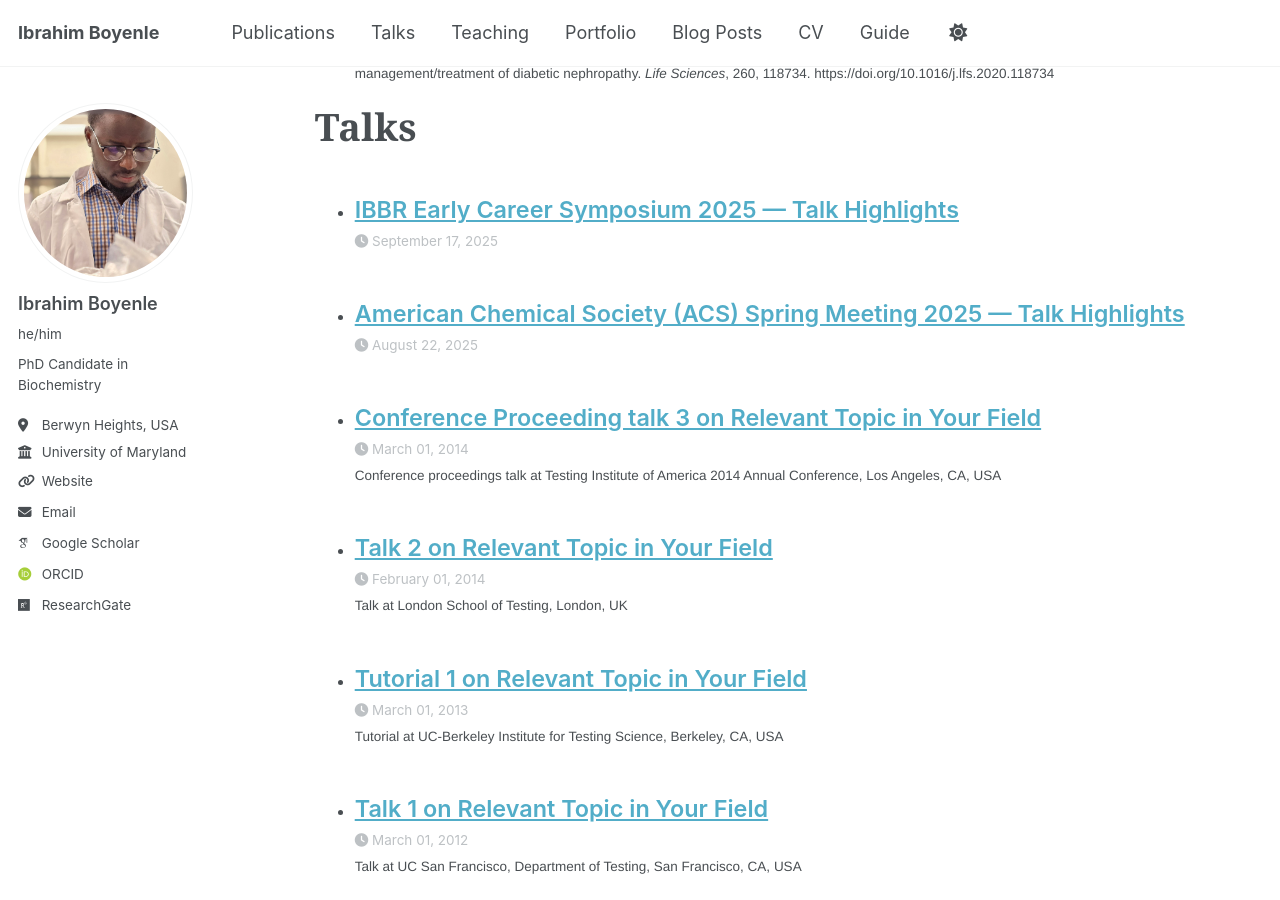
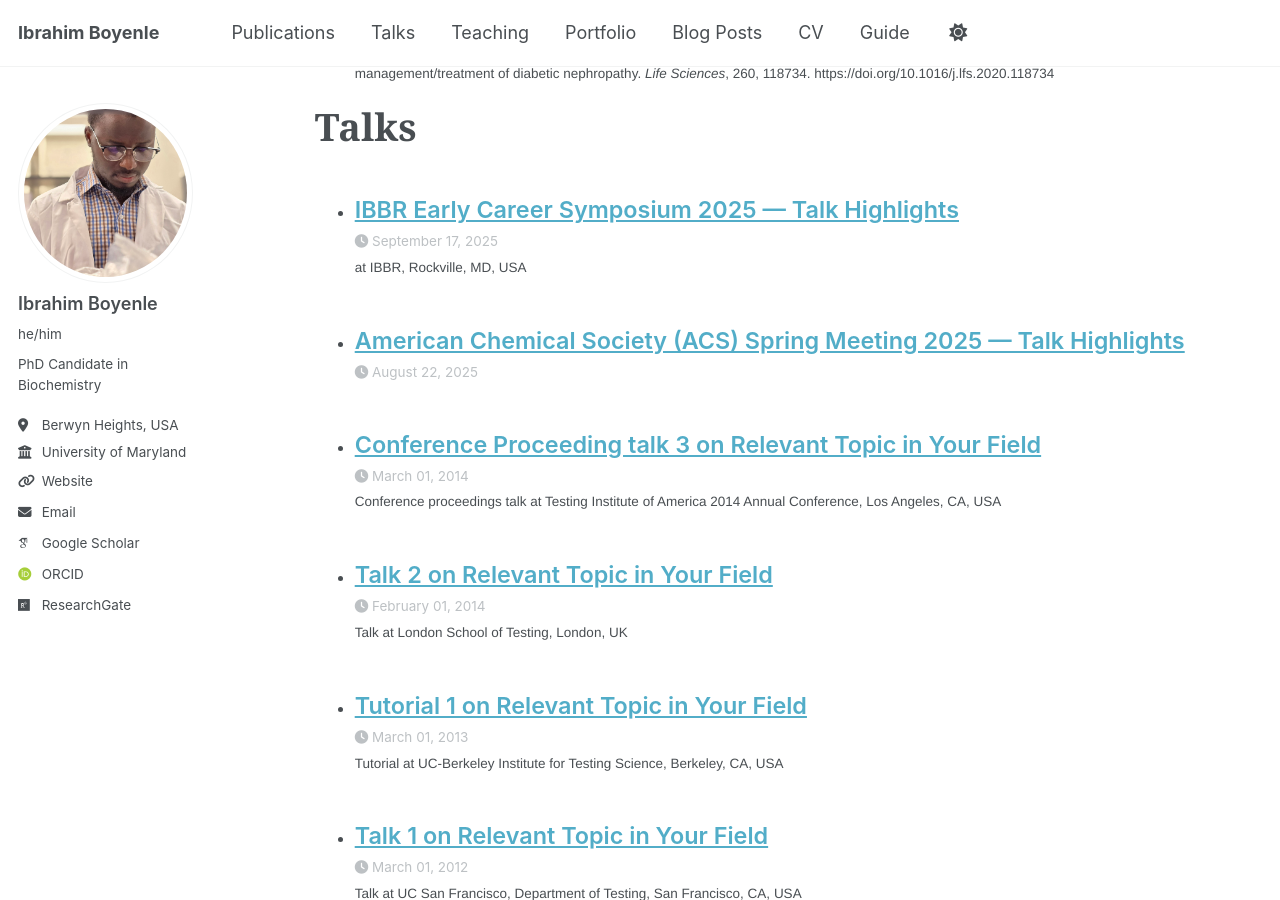
Before and after one commit to Ibrahimboyenle/Ibrahimboyenle.github.io, a Jekyll site: the page built from _pages/cv.md, in a window 1280 px wide and 900 px high, scrolled down 5813 px. Built offline with Jekyll 4.4.1, drawn with Linux system fonts in a browser that asks for light colours; some web fonts are replaced; a script that is not in the unit is left out.

Commit message:
Update 2025-09-17-ibbr-ecs-2025.md

```diff
--- a/_talks/2025-09-17-ibbr-ecs-2025.md
+++ b/_talks/2025-09-17-ibbr-ecs-2025.md
@@ -8,6 +8,8 @@ location: "Institute for Bioscience and Biotechnology Research, Maryland"
 talk_type: "Conference Presentation"
 permalink: /talks/2025-09-17-ibbr-ecs-2025/
 tags: [conference, IBBR, symposium]
+venue: "IBBR"
+location: "Rockville, MD, USA"
 author_profile: false
 
 # ✅ Big hero banner (use ABSOLUTE URL to avoid path issues)
```
